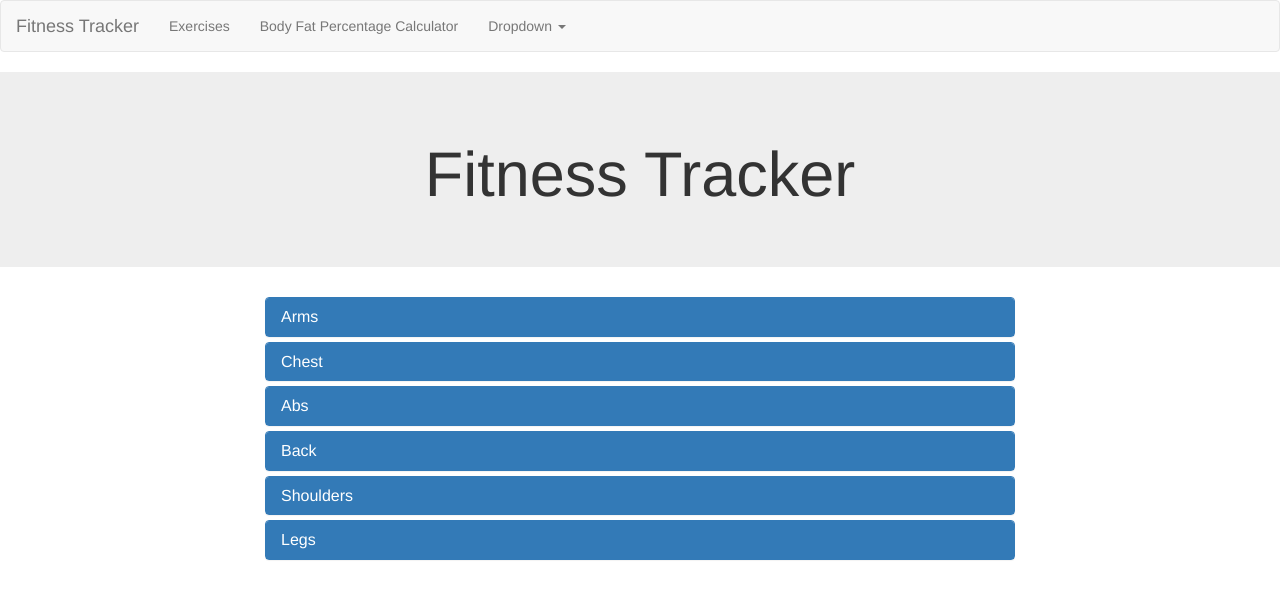
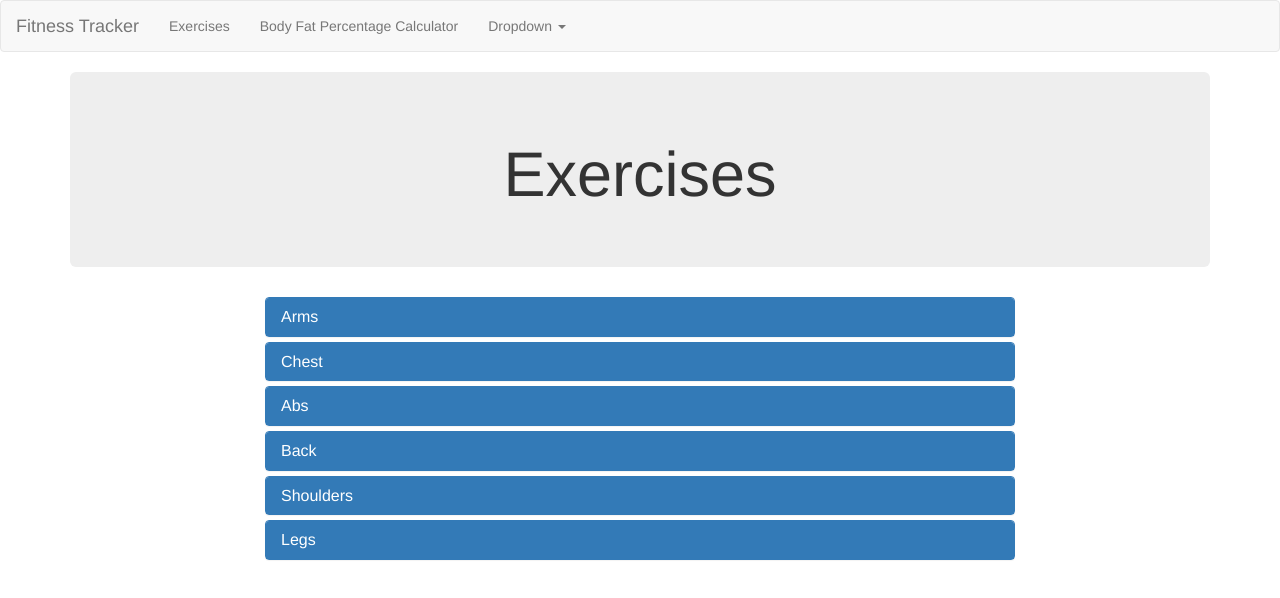
Before and after one commit to CampfireBros/Fitness-Tracker, a plain HTML site: page web/src/exercises.html in a window 1280 px wide. Drawn offline with Linux system fonts and the light colour scheme.

Commit message:
more fixes

```diff
--- a/web/src/exercises.html
+++ b/web/src/exercises.html
@@ -1,6 +1,9 @@
 <!DOCTYPE html>
 <html>
 <head lang="en">
+    <meta charset="UTF-8">
+    <title>Exercises</title>
+
     <script src="../libraries/jquery/jquery-2.1.3.min.js"></script>
     <script src="../libraries/bootstrap/js/bootstrap.min.js"></script>
 
@@ -10,12 +13,13 @@
         });
     </script>
     <link rel="stylesheet" type="text/css" href="../libraries/bootstrap/css/bootstrap.min.css">
-    <meta charset="UTF-8">
-    <title></title>
 </head>
 <body>
     <div id="navbar"></div>
     <div class="container">
+        <div class="jumbotron" style="text-align: center;">
+            <h1>Exercises</h1>
+        </div>
         <div class="row">
             <div class="col-md-offset-2 col-md-8">
                 <div class="panel-group" id="accordion">
--- a/web/src/navBar.html
+++ b/web/src/navBar.html
@@ -30,6 +30,3 @@
         </div><!--/.nav-collapse -->
     </div><!--/.container-fluid -->
 </nav>
-<div class="jumbotron" style="text-align: center;">
-    <h1>Fitness Tracker</h1>
-</div>
```
Also changed, not shown: web/src/bodyFatPercentage.html (+6 -0 lines), web/src/index.html (+6 -1 lines).
